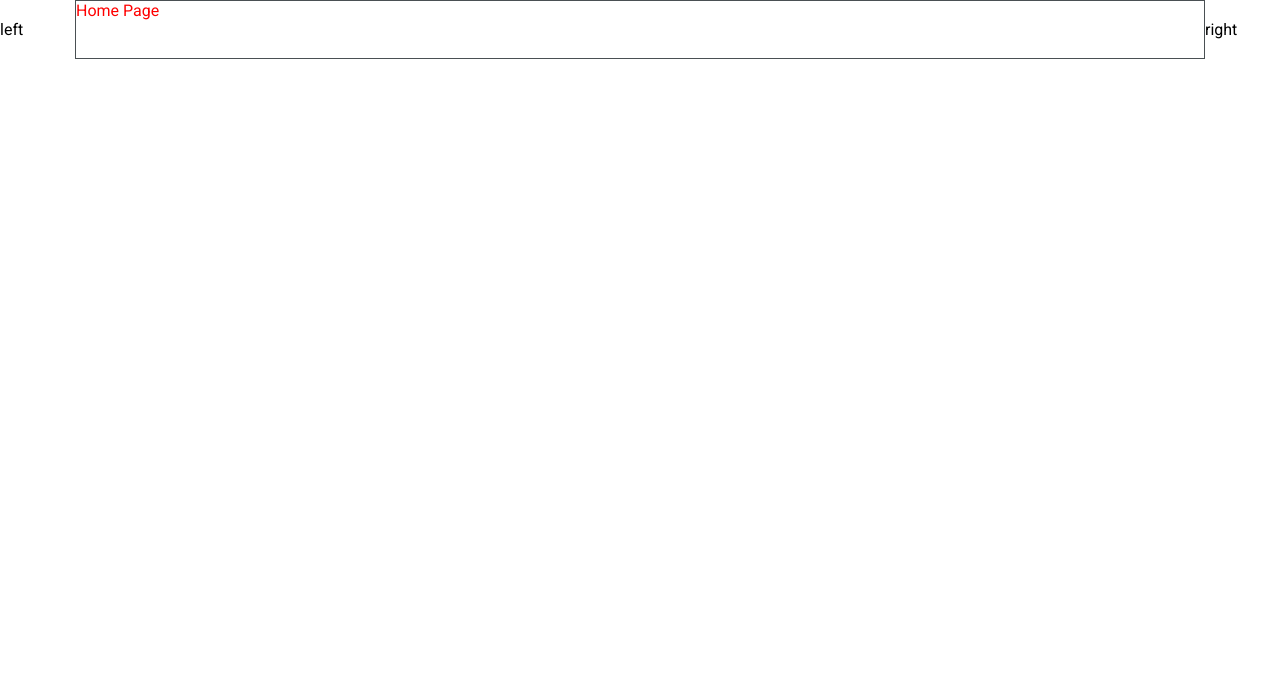
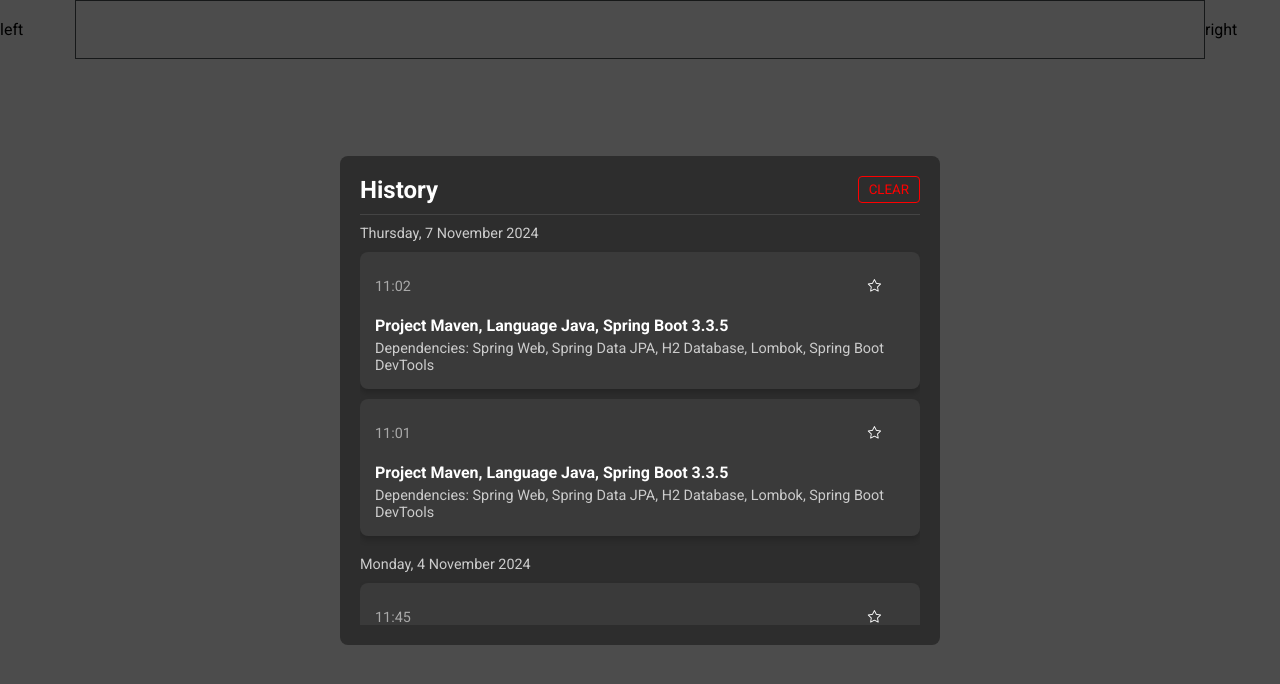
Before and after one commit to OptimAIzed/springify, a React (Vite) app in the folder client-web/: page / in a window 1280 px wide. Shown: the top 684 px of the page. Built offline with nearby package versions, Linux system fonts and the light colour scheme.

Commit message:
historypage

```diff
--- a/client-web/package.json
+++ b/client-web/package.json
@@ -10,6 +10,7 @@
     "preview": "vite preview"
   },
   "dependencies": {
+    "bootstrap-icons": "^1.11.3",
     "react": "^18.3.1",
     "react-dom": "^18.3.1",
     "react-router-dom": "^7.0.2"
--- a/client-web/src/App.jsx
+++ b/client-web/src/App.jsx
@@ -3,6 +3,7 @@ import styles from './App.module.css';
 
 //Components
 import HomePage from "./Pages/HomePage/HomePage";
+import HistoryPage from './Pages/HistoryPage/HistoryPage';
 
 function App() {
   return (
@@ -11,7 +12,8 @@ function App() {
         left
       </div>
       <div className={styles.center}>
-        <HomePage />
+        {/*<HomePage />*/}
+        <HistoryPage />
       </div >
       <div className={styles.right}>
         right
--- a/client-web/src/Components/HistoryCard/HistoryCard.jsx
+++ b/client-web/src/Components/HistoryCard/HistoryCard.jsx
@@ -1,11 +1,21 @@
+import React from "react";
 import styles from "./HistoryCard.module.css";
+import 'bootstrap-icons/font/bootstrap-icons.css';
 
-function HistoryCard() {
+
+function HistoryCard({ time, title, dependencies }) {
   return (
-    <div className={styles.container}>
-      HistoryCard Component
+    <div className={styles.card}>
+      <div className={styles.header}>
+        <span className={styles.time}>{time}</span>
+        <button className={styles.favoriteButton}><i className="bi bi-star"></i></button>
+      </div>
+      <div className={styles.body}>
+        <p className={styles.title}>{title}</p>
+        <p className={styles.dependencies}>{dependencies}</p>
+      </div>
     </div>
-  )
+  );
 }
 
-export default HistoryCard
+export default HistoryCard;
--- a/client-web/src/Components/HistoryCard/HistoryCard.module.css
+++ b/client-web/src/Components/HistoryCard/HistoryCard.module.css
@@ -1,4 +1,38 @@
-.container {
-    /* Example */
-    color: red;
-}
+.card {
+    background-color: #3a3a3a;
+    color: #ffffff;
+    padding: 15px;
+    border-radius: 8px;
+    box-shadow: 0 4px 6px rgba(0, 0, 0, 0.2);
+    display: flex;
+    flex-direction: column;
+    margin-bottom: 10px;
+  }
+
+  .header {
+    display: flex;
+    justify-content: space-between;
+    align-items: center;
+  }
+
+  .time {
+    font-size: 0.9rem;
+    color: #a9a9a9;
+  }
+
+
+
+  .body {
+    margin-top: 10px;
+  }
+
+  .title {
+    font-size: 1rem;
+    font-weight: bold;
+    margin-bottom: 5px;
+  }
+
+  .dependencies {
+    font-size: 0.9rem;
+    color: #cccccc;
+  }
--- a/client-web/src/Pages/HistoryPage/HistoryPage.jsx
+++ b/client-web/src/Pages/HistoryPage/HistoryPage.jsx
@@ -1,13 +1,42 @@
+import React from "react";
 import styles from "./HistoryPage.module.css";
-
-//components
+import HistoryCard from "../../Components/HistoryCard/HistoryCard";
 
 function HistoryPage() {
   return (
-    <div className={styles.container}>
-      History Page
+    <div className={styles.overlay}>
+      <div className={styles.container}>
+        <div className={styles.header}>
+          <h2>History</h2>
+          <button className={styles.clearButton}>CLEAR</button>
+        </div>
+        <div className={styles.content}>
+          <div className={styles.dateSection}>
+            <p className={styles.date}>Thursday, 7 November 2024</p>
+            <HistoryCard
+              time="11:02"
+              title="Project Maven, Language Java, Spring Boot 3.3.5"
+              dependencies="Dependencies: Spring Web, Spring Data JPA, H2 Database, Lombok, Spring Boot DevTools"
+            />
+            <HistoryCard
+              time="11:01"
+              title="Project Maven, Language Java, Spring Boot 3.3.5"
+              dependencies="Dependencies: Spring Web, Spring Data JPA, H2 Database, Lombok, Spring Boot DevTools"
+            />
+          </div>
+          <div className={styles.dateSection}>
+            <p className={styles.date}>Monday, 4 November 2024</p>
+            <HistoryCard
+              time="11:45"
+              title="Project Maven, Language Java, Spring Boot 3.3.5"
+              dependencies="Dependencies: Spring Web, Spring Data JPA, MySQL Driver, Spring Security, Spring Boot DevTools"
+            />
+          </div>
+        </div>
+
+      </div>
     </div>
-  )
+  );
 }
 
-export default HistoryPage
+export default HistoryPage;
--- a/client-web/src/Pages/HistoryPage/HistoryPage.module.css
+++ b/client-web/src/Pages/HistoryPage/HistoryPage.module.css
@@ -1,4 +1,70 @@
-.container {
-    /* Example */
-    color: red;
-}
+.overlay {
+    position: fixed;
+    top: 0;
+    left: 0;
+    width: 100%;
+    height: 100%;
+    background-color: rgba(0, 0, 0, 0.7);
+    display: flex;
+    justify-content: center;
+    align-items: center;
+  }
+
+  .container {
+    background-color: #2d2d2d;
+    color: #ffffff;
+    width: 600px;
+    border-radius: 8px;
+    padding: 20px;
+    display: flex;
+    flex-direction: column;
+    gap: 10px;
+  }
+
+  .header {
+    display: flex;
+    justify-content: space-between;
+    align-items: center;
+    border-bottom: 1px solid #444;
+    padding-bottom: 10px;
+  }
+
+  .clearButton {
+    background: none;
+    border: 1px solid #ff0000;
+    color: #ff0000;
+    padding: 5px 10px;
+    border-radius: 4px;
+    cursor: pointer;
+  }
+
+  .content {
+    max-height: 400px;
+    overflow-y: auto;
+  }
+
+  .dateSection {
+    margin-bottom: 20px;
+  }
+
+  .date {
+    color: #cccccc;
+    font-size: 0.9rem;
+    margin-bottom: 10px;
+  }
+
+  .footer {
+    display: flex;
+    justify-content: flex-end;
+    border-top: 1px solid #444;
+    padding-top: 10px;
+  }
+
+  .closeButton {
+    background: none;
+    border: 1px solid #ffffff;
+    color: #ffffff;
+    padding: 5px 10px;
+    border-radius: 4px;
+    cursor: pointer;
+  }
```
Also changed, not shown: 1 other file (tests, documents, lock files or other folders).
